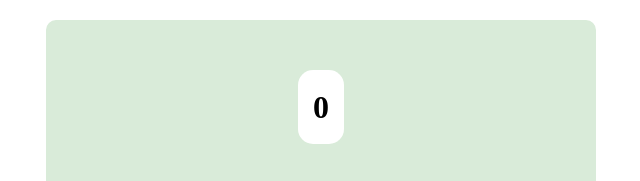
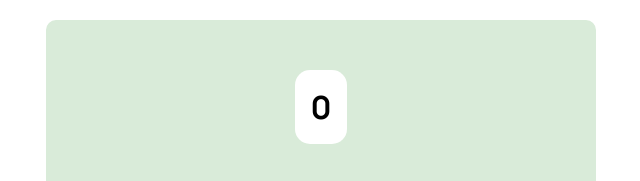
Before and after one commit to MatkovskyA/New-counter-app, a plain HTML site: page index.html in a window 1280 px wide. Shown: the part 130-311 px from the top of the page, 319-959 px from the left. Drawn offline with Linux system fonts and the light colour scheme.

Commit message:
Font family

```diff
--- a/index.html
+++ b/index.html
@@ -7,6 +7,10 @@
     <link rel="stylesheet" href="style/reset.css">
     <link rel="stylesheet" href="style/index.css">
     <link rel="icon" href="resources/icons8-цель-16.png" type="image">
+    <link rel="preconnect" href="https://fonts.googleapis.com">
+    <link rel="preconnect" href="https://fonts.gstatic.com" crossorigin>
+    <link href="https://fonts.googleapis.com/css2?family=Manrope:wght@700&display=swap"
+          rel="stylesheet">
     <title>Counter-app</title>
 </head>
 <body>
--- a/style/index.css
+++ b/style/index.css
@@ -1,3 +1,7 @@
+body {
+    font-family: manrope;
+}
+
 .container {
     box-sizing: border-box;
     max-width: 900px;
@@ -38,7 +42,6 @@ p {
     padding: 15px;
     background-color: #fff;
     border-radius: 15px;
-    font-weight: 700;
     font-size: 32px;
     line-height: 44px;
 }
```
